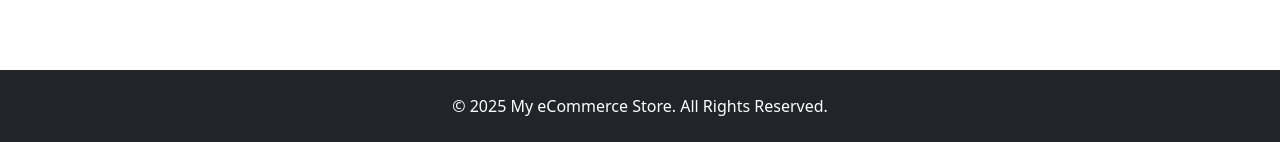
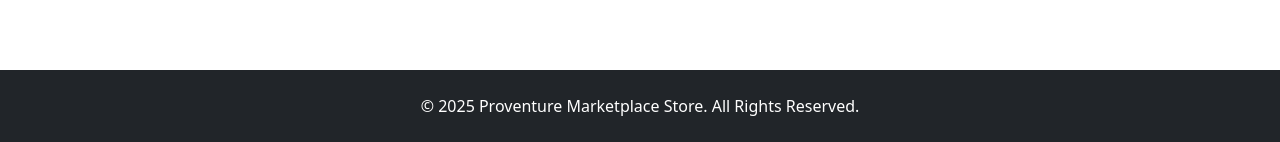
Before and after one commit to RSP-git-code/ecommerce_django, a Django app: page /items/detail/2/ in a window 1280 px wide. Shown: the part 1202-1344 px from the top of the page. Run offline with Django 5.2, Linux system fonts and the light colour scheme; data comes from the database, SQL or seed files in the repository.

Commit message:
Update detail.html

```diff
--- a/core/templates/detail.html
+++ b/core/templates/detail.html
@@ -3,7 +3,7 @@
 <html lang="en">
 <head>
     <meta charset="UTF-8">
-    <title>{{ item.name }} - My eCommerce Store</title>
+    <title>{{ item.name }} - Proventure Marketplace Store</title>
     <meta name="viewport" content="width=device-width, initial-scale=1">
     <link href="https://cdn.jsdelivr.net/npm/bootstrap@5.3.3/dist/css/bootstrap.min.css" rel="stylesheet">
     <style>
@@ -56,7 +56,7 @@
     </div>
 
     <footer class="bg-dark text-white py-4 text-center">
-        <p class="mb-0">&copy; 2025 My eCommerce Store. All Rights Reserved.</p>
+        <p class="mb-0">&copy; 2025 Proventure Marketplace Store. All Rights Reserved.</p>
     </footer>
 
     <script src="https://cdn.jsdelivr.net/npm/bootstrap@5.3.3/dist/js/bootstrap.bundle.min.js"></script>
```
